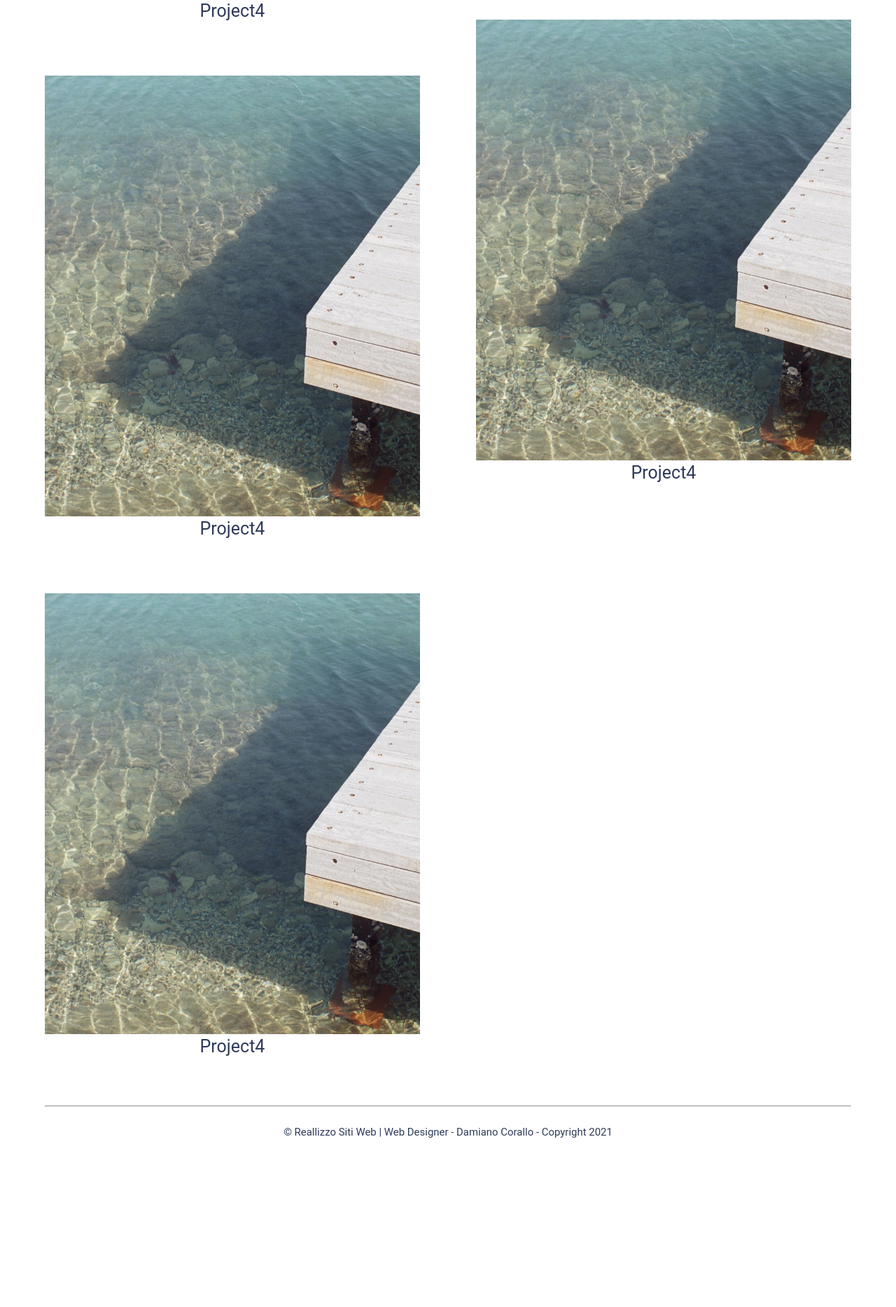
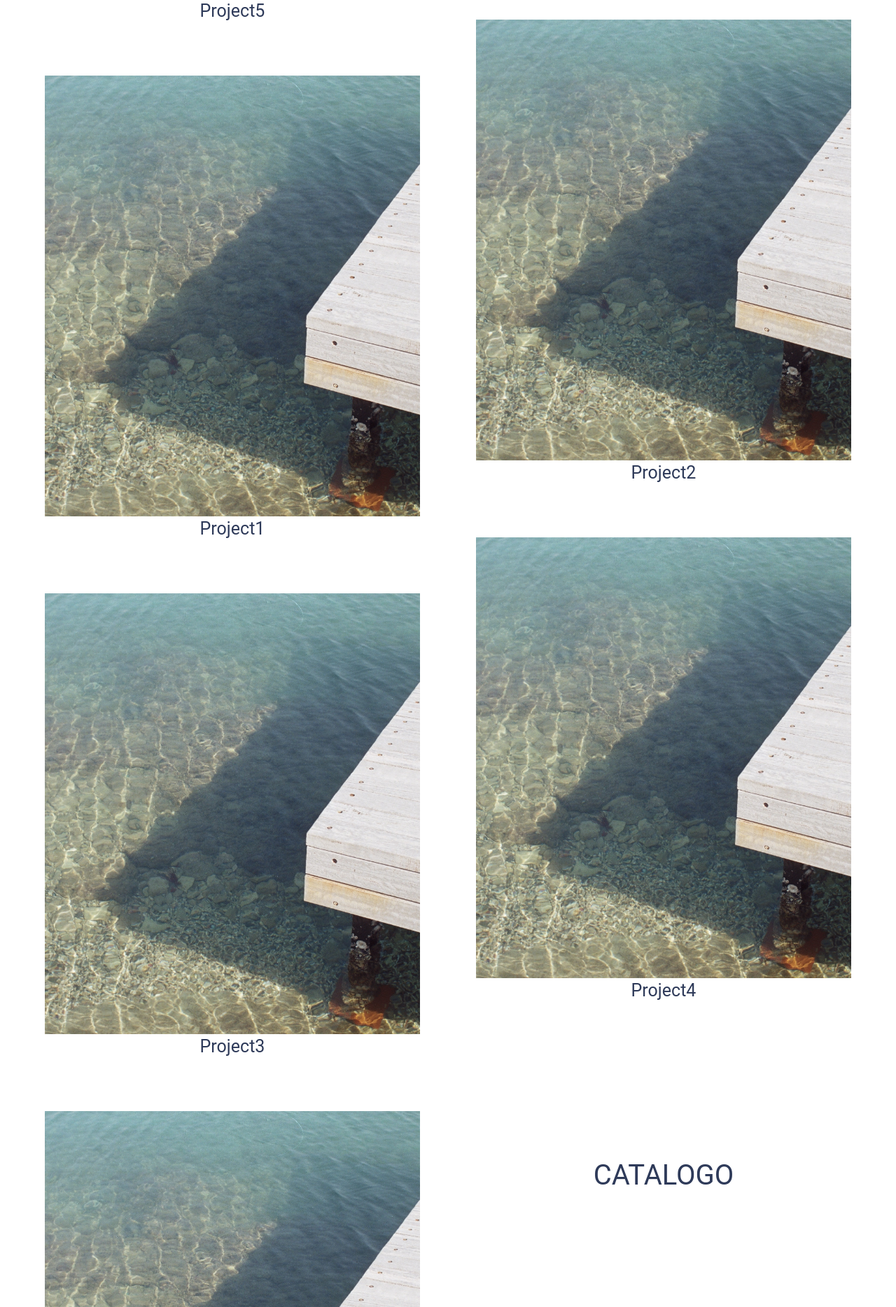
Before and after one commit to DAMIANOIGNAZIO/RossoCorallo, a plain HTML site: page servizi.html in a window 1280 px wide. Shown: the part 2624-4492 px from the top of the page at 70% size. Before the commit the page ends 4308 px from the top, so only its background shows below. Drawn offline with Linux system fonts and the light colour scheme.

Commit message:
aggiorna

```diff
--- a/servizi.html
+++ b/servizi.html
@@ -54,7 +54,22 @@
                 </div>
                 <div class="work-item">
                     <img src="img.jpg" alt="" />
-                    <h4>Project4</h4>
+                    <h4>Project5</h4>
+                </div>
+                <div class="title-block">
+                    <h1>CATALOGO</h1>
+                </div>
+                <div class="work-item">
+                    <img src="img.jpg" alt="" />
+                    <h4>Project1</h4>
+                </div>
+                <div class="work-item">
+                    <img src="img.jpg" alt="" />
+                    <h4>Project2</h4>
+                </div>
+                <div class="work-item">
+                    <img src="img.jpg" alt="" />
+                    <h4>Project3</h4>
                 </div>
                 <div class="work-item">
                     <img src="img.jpg" alt="" />
@@ -62,7 +77,22 @@
                 </div>
                 <div class="work-item">
                     <img src="img.jpg" alt="" />
-                    <h4>Project4</h4>
+                    <h4>Project5</h4>
+                </div>
+                <div class="title-block">
+                    <h1>CATALOGO</h1>
+                </div>
+                <div class="work-item">
+                    <img src="img.jpg" alt="" />
+                    <h4>Project1</h4>
+                </div>
+                <div class="work-item">
+                    <img src="img.jpg" alt="" />
+                    <h4>Project2</h4>
+                </div>
+                <div class="work-item">
+                    <img src="img.jpg" alt="" />
+                    <h4>Project3</h4>
                 </div>
                 <div class="work-item">
                     <img src="img.jpg" alt="" />
@@ -70,8 +100,36 @@
                 </div>
                 <div class="work-item">
                     <img src="img.jpg" alt="" />
+                    <h4>Project5</h4>
+                </div>
+                <div class="title-block">
+                    <h1>CATALOGO</h1>
+                </div>
+                <div class="work-item">
+                    <img src="img.jpg" alt="" />
+                    <h4>Project1</h4>
+                </div>
+                <div class="work-item">
+                    <img src="img.jpg" alt="" />
+                    <h4>Project2</h4>
+                </div>
+                <div class="work-item">
+                    <img src="img.jpg" alt="" />
+                    <h4>Project3</h4>
+                </div>
+                <div class="work-item">
+                    <img src="img.jpg" alt="" />
                     <h4>Project4</h4>
                 </div>
+                <div class="work-item">
+                    <img src="img.jpg" alt="" />
+                    <h4>Project5</h4>
+                </div>
+                <div class="title-block">
+                    <h1>CATALOGO</h1>
+                </div>
+
+
 
             </div>
         </div>
```
